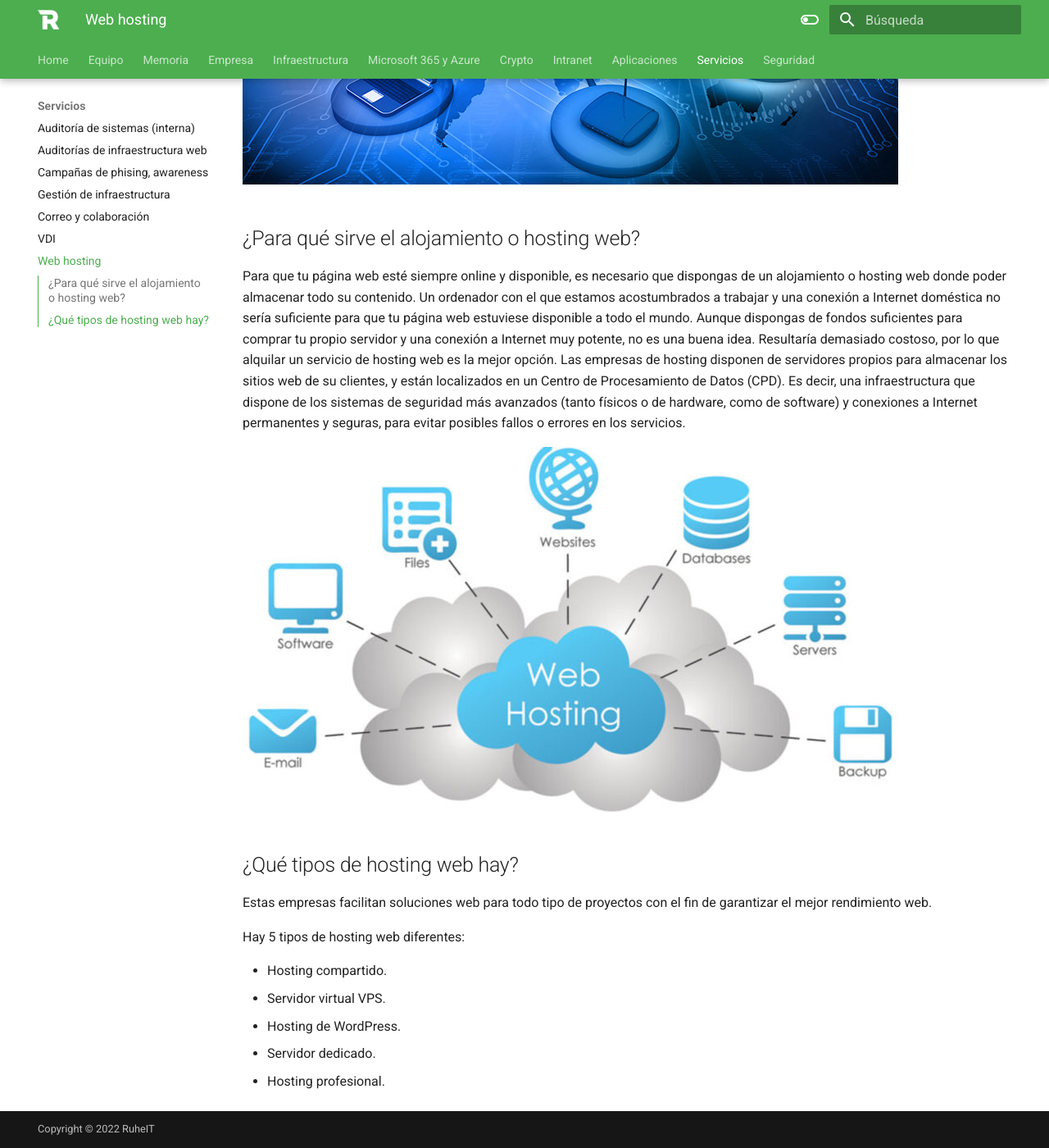
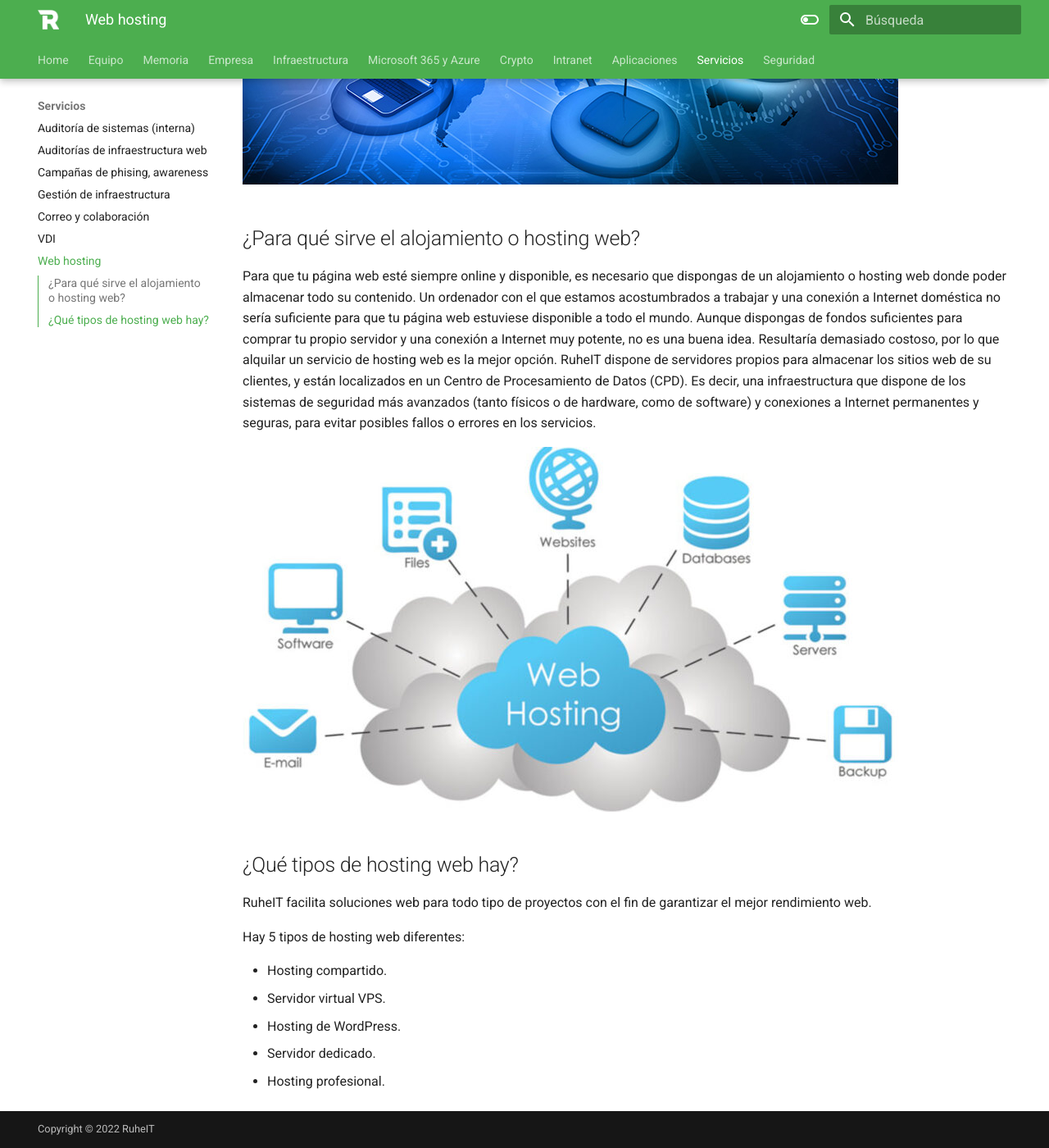
Before and after one commit to RuheIT/docs, an MkDocs documentation site: the page built from docs/servicios/webhosting.md, in a window 1280 px wide and 1400 px high, scrolled down 689 px. Shown: the whole window at 82% size. Built offline with MkDocs 1.6.1 and Material for MkDocs 9.7.7, drawn with Linux system fonts in a browser that asks for light colours; comment, search, counter and statistics services are not loaded.

Commit message:
Update webhosting.md

```diff
--- a/docs/servicios/webhosting.md
+++ b/docs/servicios/webhosting.md
@@ -13,13 +13,14 @@ A diferencia del ordenador que podemos tener en casa, para servir un sitio web n
 Para que tu página web esté siempre online y disponible, es necesario que dispongas de un alojamiento o hosting web donde poder almacenar todo su contenido.
 Un ordenador con el que estamos acostumbrados a trabajar y una conexión a Internet doméstica no sería suficiente para que tu página web estuviese disponible a todo el mundo.
 Aunque dispongas de fondos suficientes para comprar tu propio servidor y una conexión a Internet muy potente, no es una buena idea. Resultaría demasiado costoso, por lo que alquilar un servicio de hosting web es la mejor opción.
-Las empresas de hosting disponen de servidores propios para almacenar los sitios web de su clientes, y están localizados en un Centro de Procesamiento de Datos (CPD).
+RuheIT dispone de servidores propios para almacenar los sitios web de su clientes, y están localizados en un Centro de Procesamiento de Datos (CPD).
 Es decir, una infraestructura que dispone de los sistemas de seguridad más avanzados (tanto físicos o de hardware, como de software) y conexiones a Internet permanentes y seguras, para evitar posibles fallos o errores en los servicios.
 
 ![cpd](../img/web.jpg)
 
 ## ¿Qué tipos de hosting web hay?
-Estas empresas facilitan soluciones web para todo tipo de proyectos con el fin de garantizar el mejor rendimiento web.
+
+RuheIT facilita soluciones web para todo tipo de proyectos con el fin de garantizar el mejor rendimiento web.
 
 Hay 5 tipos de hosting web diferentes:
 
```
